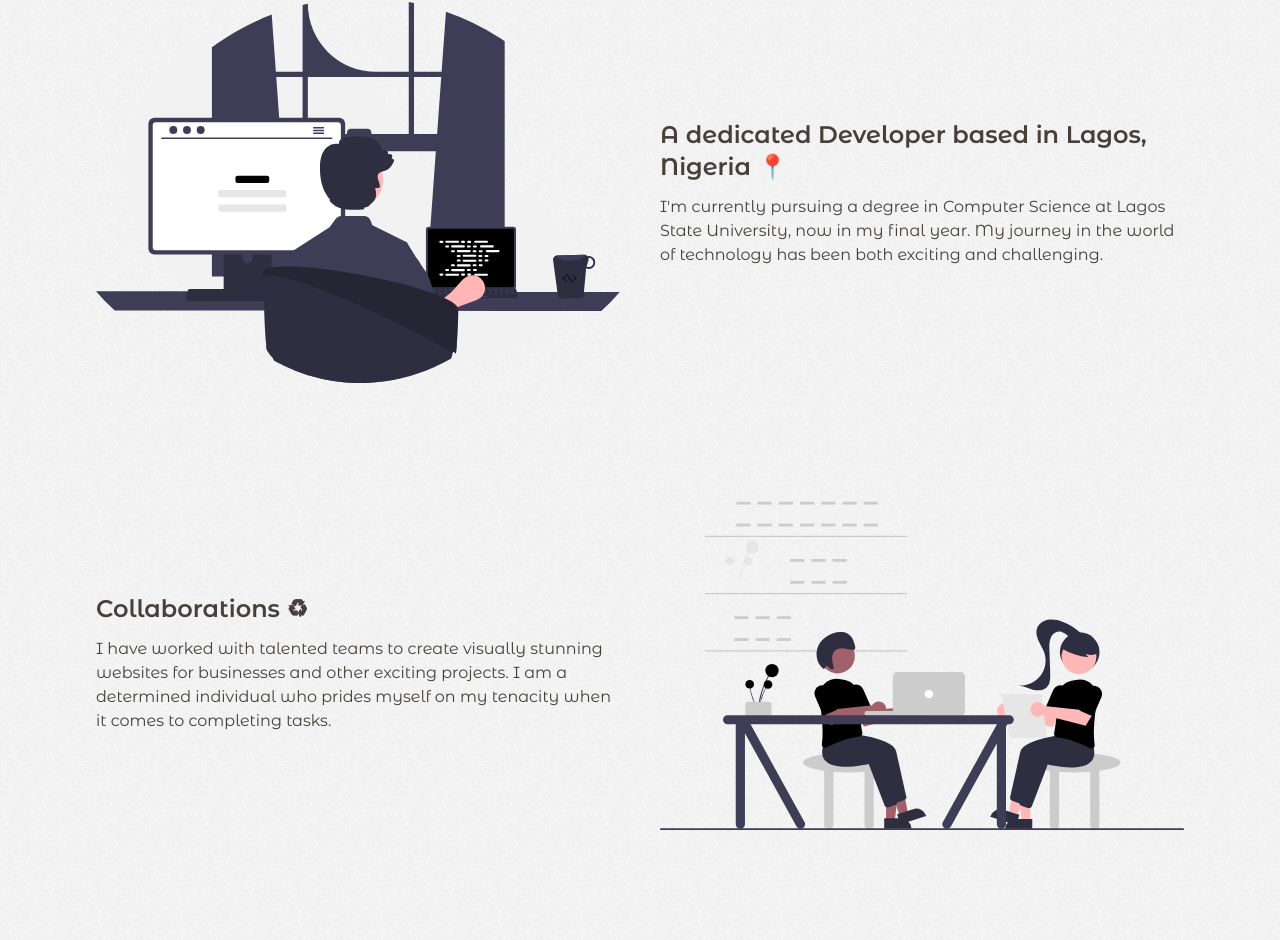
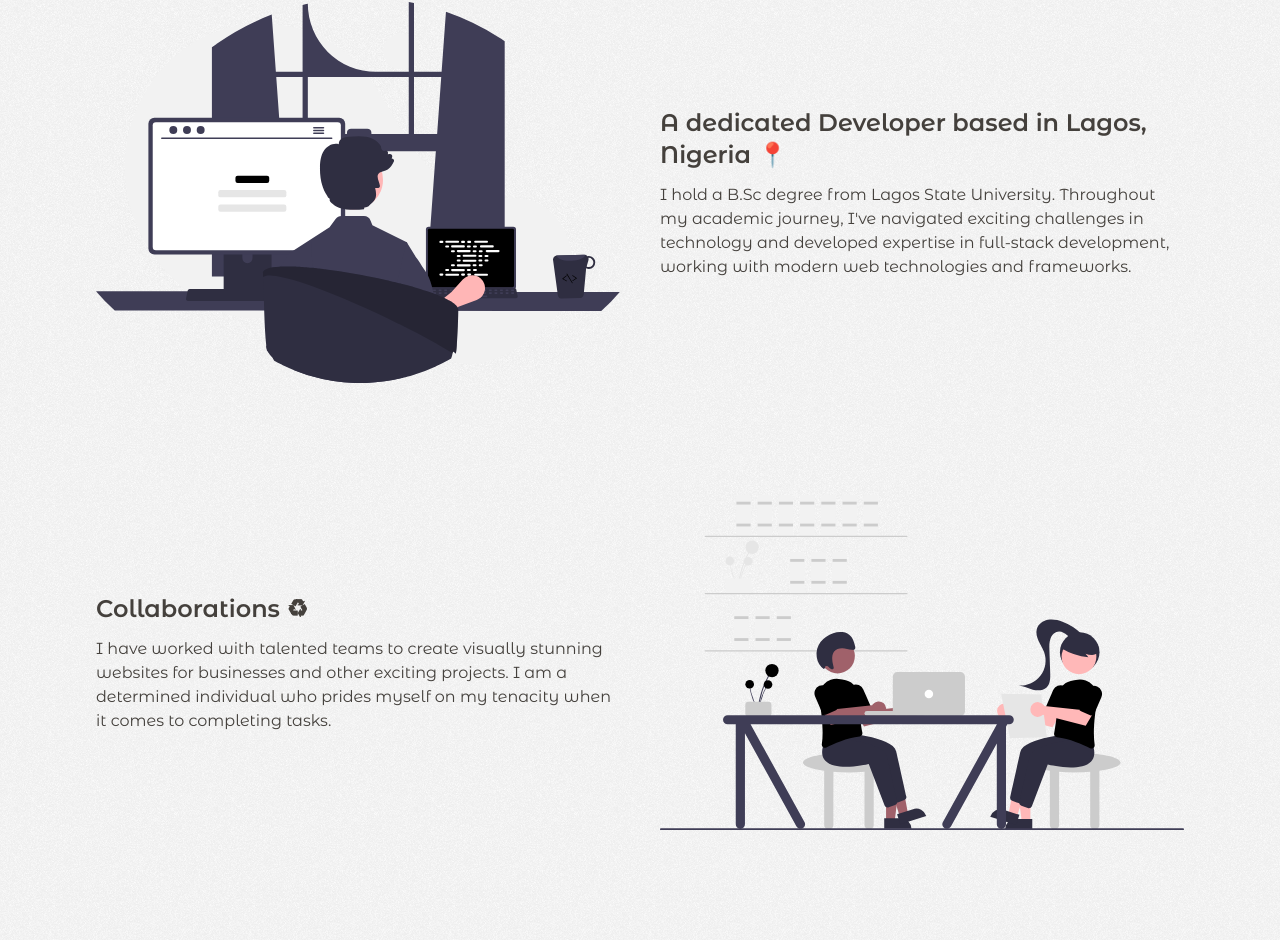
Before and after one commit to blossomobasi/blossoms-portfolio, a Next.js app: page /about in a window 1280 px wide. Shown: the part 1340-2280 px from the top of the page. Built offline with nearby package versions, Linux system fonts and the light colour scheme.

Commit message:
Update About section with educational background and full-stack development expertise

```diff
--- a/src/app/about/page.tsx
+++ b/src/app/about/page.tsx
@@ -15,8 +15,9 @@ const AboutSlice1 = () => {
 			<Slide towards="right" delay={0.5} className="w-full text-center md:text-left">
 				<h2 className="text-2xl font-semibold">A dedicated Developer based in Lagos, Nigeria 📍</h2>
 				<p className="mt-3">
-					I&apos;m currently pursuing a degree in Computer Science at Lagos State University, now in my final year. My
-					journey in the world of technology has been both exciting and challenging.
+					I hold a B.Sc degree from Lagos State University. Throughout my academic journey, I&apos;ve navigated exciting
+					challenges in technology and developed expertise in full-stack development, working with modern web
+					technologies and frameworks.
 				</p>
 			</Slide>
 		</div>
```
